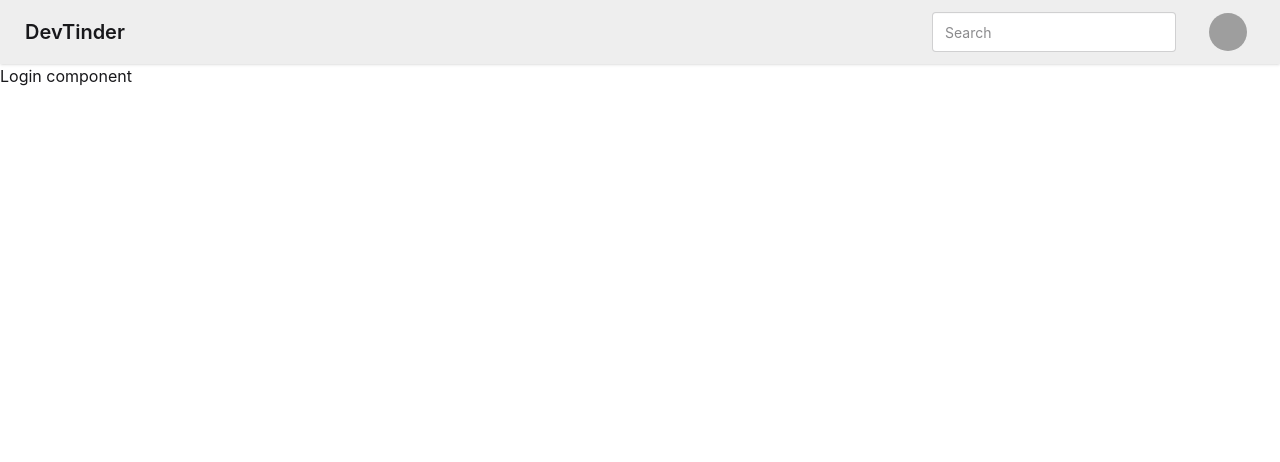
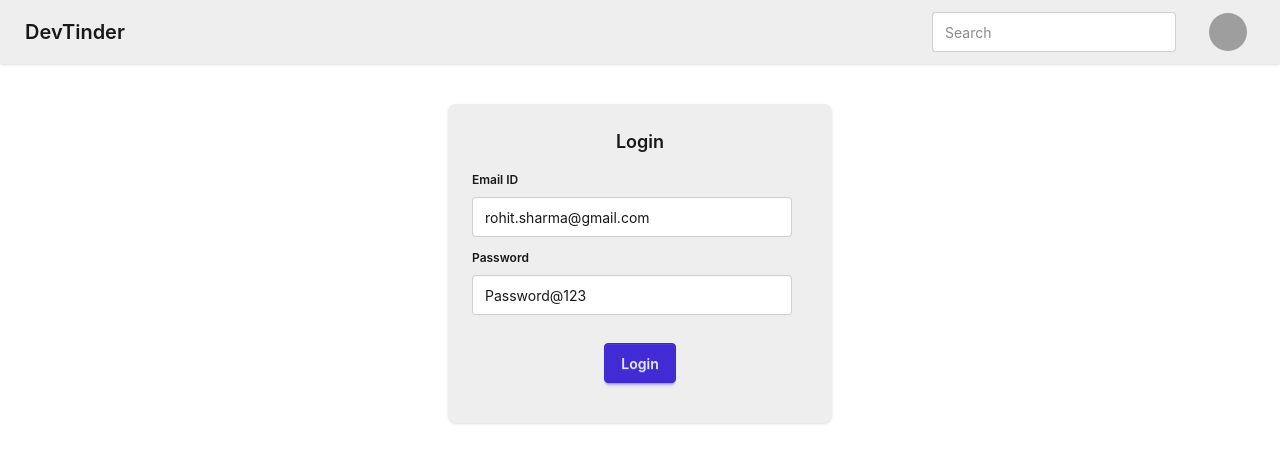
Before and after one commit to vignesh-sivaprakasam/devtinder-web, a React (Vite) app: page /login in a window 1280 px wide. Shown: the top 462 px of the page. Built offline with nearby package versions, Linux system fonts and the light colour scheme; grey boxes are pictures that could not be loaded.

Commit message:
Login page implementation

```diff
--- a/package.json
+++ b/package.json
@@ -11,6 +11,7 @@
   },
   "dependencies": {
     "@tailwindcss/vite": "^4.3.3",
+    "axios": "^1.20.0",
     "react": "^19.2.8",
     "react-dom": "^19.2.8",
     "react-router-dom": "^7.18.4",
--- a/src/Login.jsx
+++ b/src/Login.jsx
@@ -1,3 +1,59 @@
+import axios from "axios";
+import { useState } from "react";
+
 export const Login = () => {
-  return <>Login component</>;
+  const [emailId, setEmailId] = useState("rohit.sharma@gmail.com");
+  const [password, setPassword] = useState("Password@123");
+
+  const handleLogin = async () => {
+    try {
+      const response = await axios.post(
+        "http://localhost:3000/login",
+        {
+          emailId,
+          password,
+        },
+        {
+          withCredentials: true,
+        },
+      );
+    } catch (err) {
+      console.log("ERROR ", err);
+    }
+  };
+
+  return (
+    <div className="flex justify-center my-10">
+      <div className="card bg-base-300 w-96 shadow-sm">
+        <div className="card-body">
+          <h2 className="card-title justify-center">Login</h2>
+          <div>
+            <fieldset className="fieldset">
+              <legend className="fieldset-legend">Email ID</legend>
+              <input
+                type="text"
+                className="input"
+                value={emailId}
+                onChange={(ev) => setEmailId(ev.target.value)}
+              />
+            </fieldset>
+            <fieldset className="fieldset">
+              <legend className="fieldset-legend">Password</legend>
+              <input
+                type="text"
+                className="input"
+                value={password}
+                onChange={(ev) => setPassword(ev.target.value)}
+              />
+            </fieldset>
+          </div>
+          <div className="card-actions justify-center my-4">
+            <button className="btn btn-primary" onClick={handleLogin}>
+              Login
+            </button>
+          </div>
+        </div>
+      </div>
+    </div>
+  );
 };
```
Also changed, not shown: 1 other file (tests, documents, lock files or other folders).
